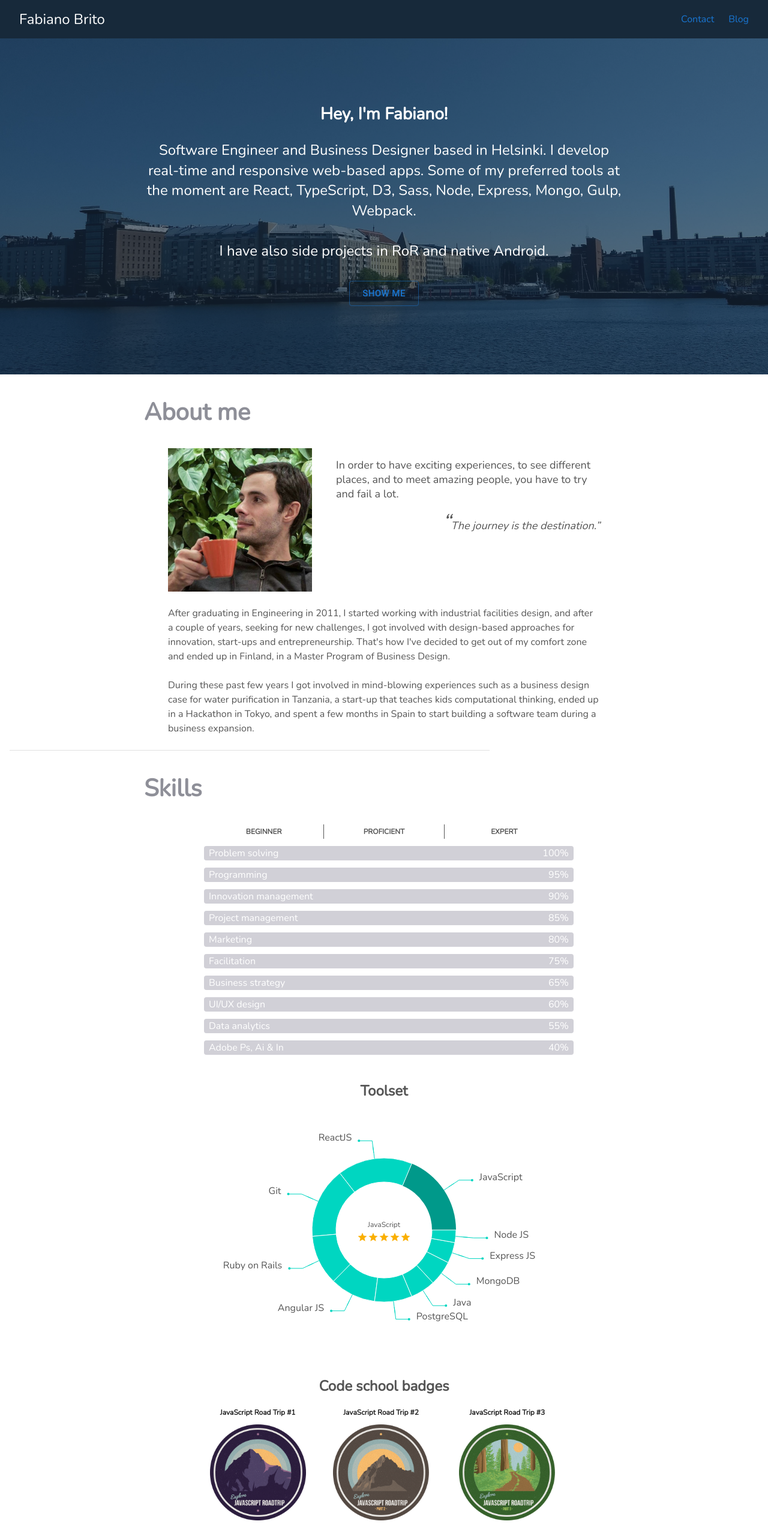
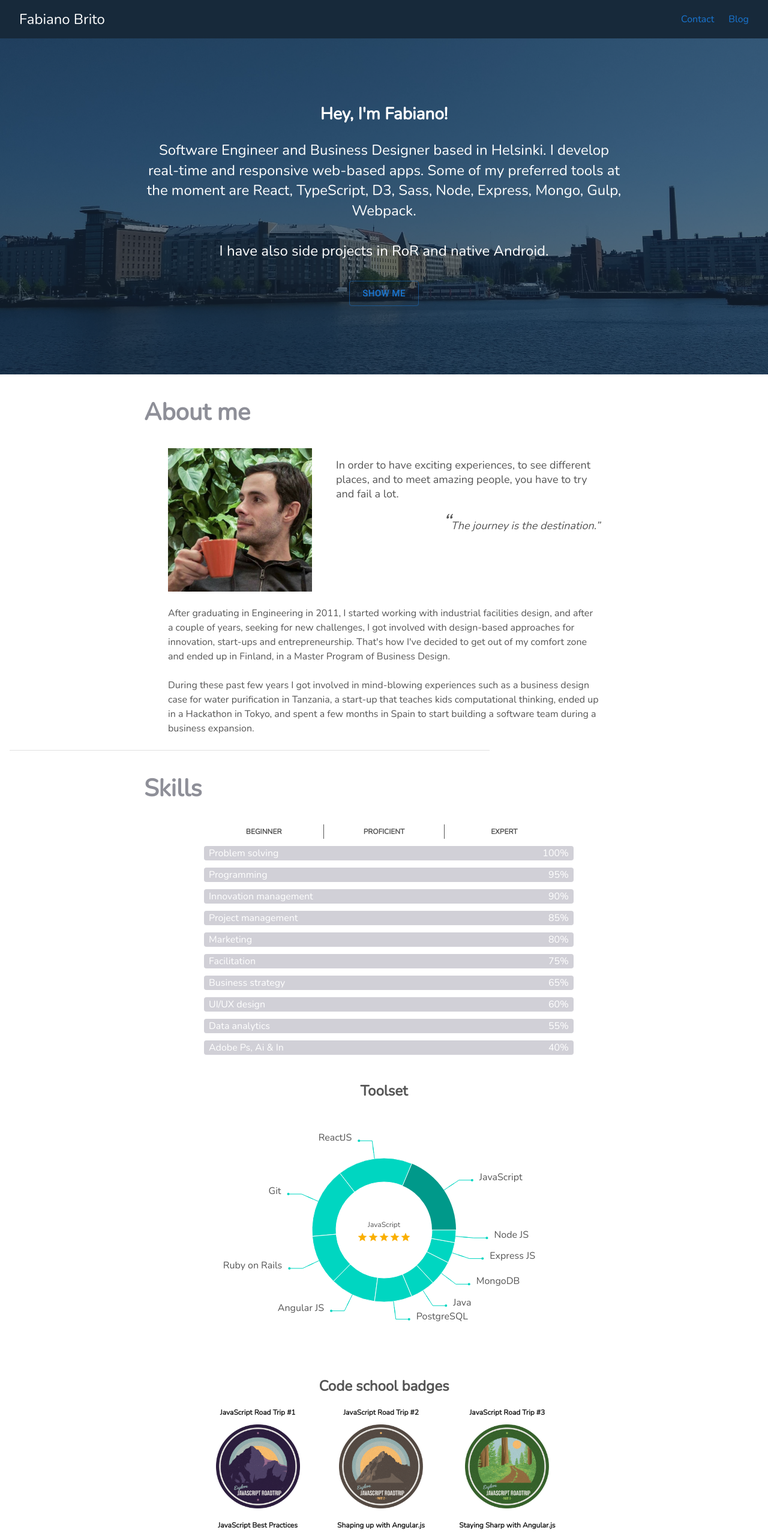
Before and after one commit to Fabianopb/fabianopb-sandbox, a React (Vite) app: page / in a window 1280 px wide. Shown: the top 2555 px of the page at 60% size. Built offline with nearby package versions, Linux system fonts and the light colour scheme.

Commit message:
Reduce badge size to 140 px

```diff
--- a/src/portfolio/components/SkillsSection.tsx
+++ b/src/portfolio/components/SkillsSection.tsx
@@ -172,7 +172,7 @@ const BadgeName = styled.div`
 
 const BadgeImage = styled.img<{ shouldAnimate: boolean }>`
   margin-top: 8px;
-  width: 160px;
+  width: 140px;
   ${({ shouldAnimate }) =>
     shouldAnimate &&
     css`
```
